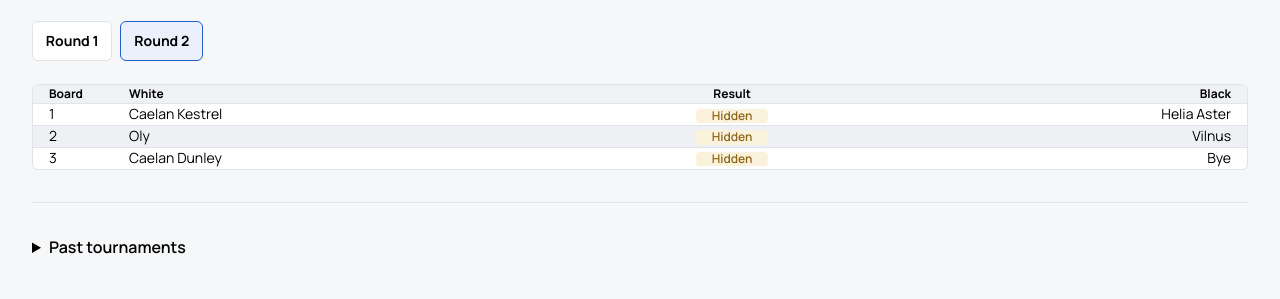
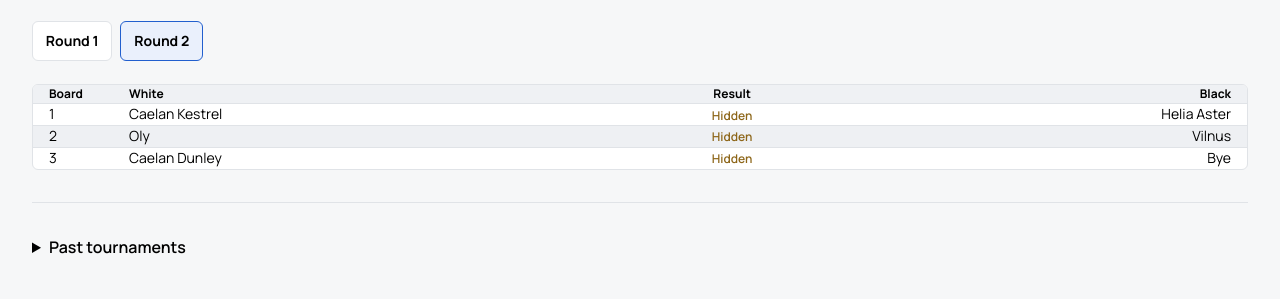
Before and after one commit to JasperDekoninck/ChessTournaments, a Flask app: page / in a window 1280 px wide. Shown: the part 397-696 px from the top of the page. Run offline with Flask 3, Linux system fonts and the light colour scheme; data comes from the database, SQL or seed files in the repository.

Commit message:
Show public pairing results without badge backgrounds

```diff
--- a/src/flaskr/static/style.css
+++ b/src/flaskr/static/style.css
@@ -1543,17 +1543,12 @@ tr.is-waitlist .waitlist-note {
 
 .result-label {
   display: inline-block;
-  min-width: 4.5rem;
-  padding: 0.25rem 0.5rem;
-  border-radius: 4px;
-  background: #eef0f4;
   font-weight: 750;
   white-space: nowrap;
 }
 
 .result-pending {
   color: #8d6619;
-  background: #fbf2dc;
   font-size: 0.75rem;
   font-weight: 600;
 }
@@ -1575,8 +1570,6 @@ tr.is-waitlist .waitlist-note {
 }
 
 .public-boards-table .result-label {
-  padding-top: 0;
-  padding-bottom: 0;
   vertical-align: middle;
 }
 
@@ -1971,7 +1964,6 @@ tr.is-waitlist .waitlist-note {
   }
 
   .public-table .result-label {
-    min-width: 0;
     text-align: right;
   }
 
```
